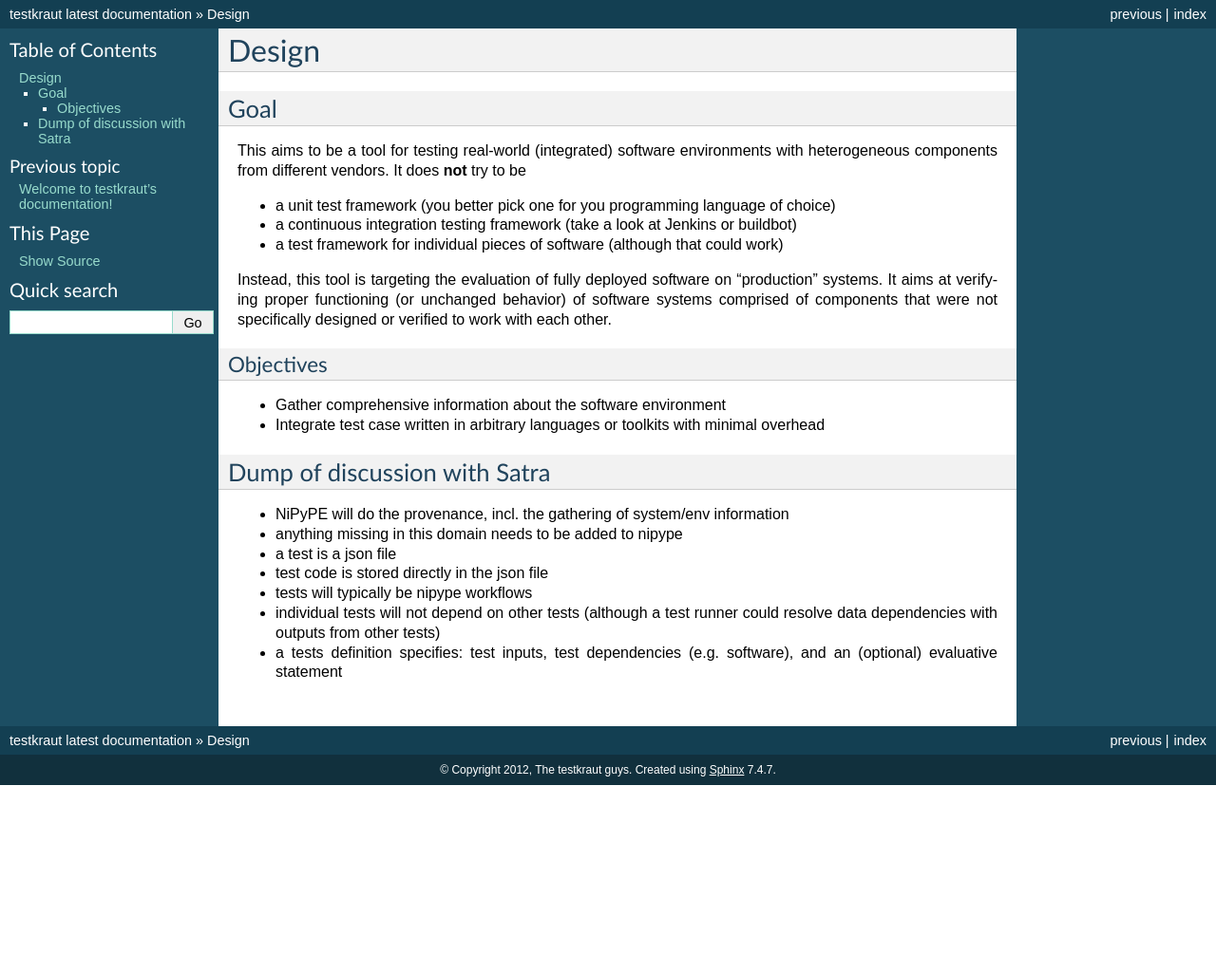
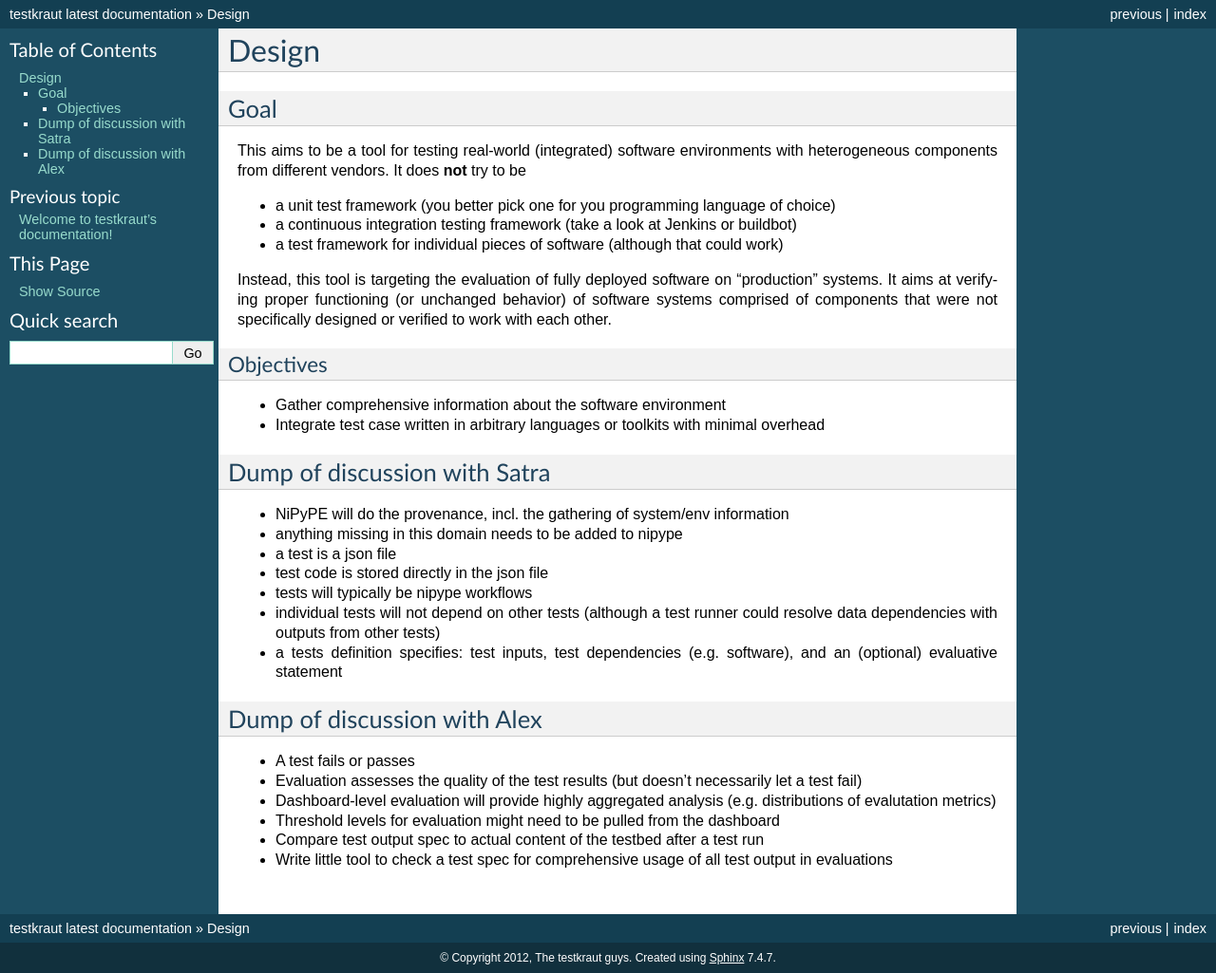
Before and after one commit to neurodebian/testkraut, a Sphinx documentation site: the page built from doc/source/design.rst, in a window 1280 px wide. Shown: the whole page at 95% size. Built offline with Sphinx 7.4.7, drawn with Linux system fonts in a browser that asks for light colours; formulas are drawn with MathJax 3; before the commit the page ends 900 px from its top, so only the background shows below that.

Commit message:
DOC: More discussion with Alex

```diff
--- a/doc/source/design.rst
+++ b/doc/source/design.rst
@@ -39,3 +39,16 @@ Dump of discussion with Satra
   resolve data dependencies with outputs from other tests)
 - a tests definition specifies: test inputs, test dependencies (e.g. software),
   and an (optional) evaluative statement
+
+Dump of discussion with Alex
+----------------------------
+
+- A test fails or passes
+- Evaluation assesses the quality of the test results (but doesn't necessarily
+  let a test fail)
+- Dashboard-level evaluation will provide highly aggregated analysis (e.g.
+  distributions of evalutation metrics)
+- Threshold levels for evaluation might need to be pulled from the dashboard
+- Compare test output spec to actual content of the testbed after a test run
+- Write little tool to check a test spec for comprehensive usage of all test
+  output in evaluations
```
